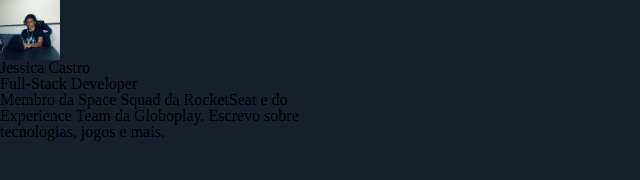
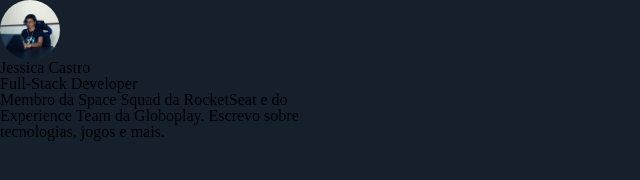
Before and after one commit to jessicacastro/gatsby-blog, a Gatsby site: page / in a window 1280 px wide. Shown: the full height of the page, 0-640 px from the left. Built offline with nearby package versions, Linux system fonts and the light colour scheme; Gatsby itself is replaced by a stand-in of ours.

Commit message:
[Styles] Inserts Avatar styled component

```diff
--- a/src/components/Avatar/index.js
+++ b/src/components/Avatar/index.js
@@ -2,6 +2,8 @@ import React from "react"
 import { useAvatar } from '../../hooks/use-avatar'
 import { useSiteMetadata } from '../../hooks/use-site-metadata'
 import { GatsbyImage, getImage } from 'gatsby-plugin-image'
+
+import * as Styled from './styled';
 
 const Avatar = () => {
 
@@ -9,9 +11,7 @@ const Avatar = () => {
   const { author } = useSiteMetadata();
   const avatar = getImage(avatarImage);
 
-  return (
-    <GatsbyImage image={avatar} alt={author} className="rounded_image"/>
-  )
+  return <Styled.AvatarWrapper image={avatar} alt={author} />
 }
 
 export default Avatar
--- /dev/null
+++ b/src/components/Avatar/styled.js
@@ -0,0 +1,14 @@
+import styled from 'styled-components'
+import { GatsbyImage } from 'gatsby-plugin-image'
+
+const AvatarWrapper = styled(GatsbyImage)`
+  border-radius: 50%;
+  height: 3.75rem;
+  margin: auto;
+  width: 3.75rem;
+`;
+
+
+export {
+  AvatarWrapper
+}
```
